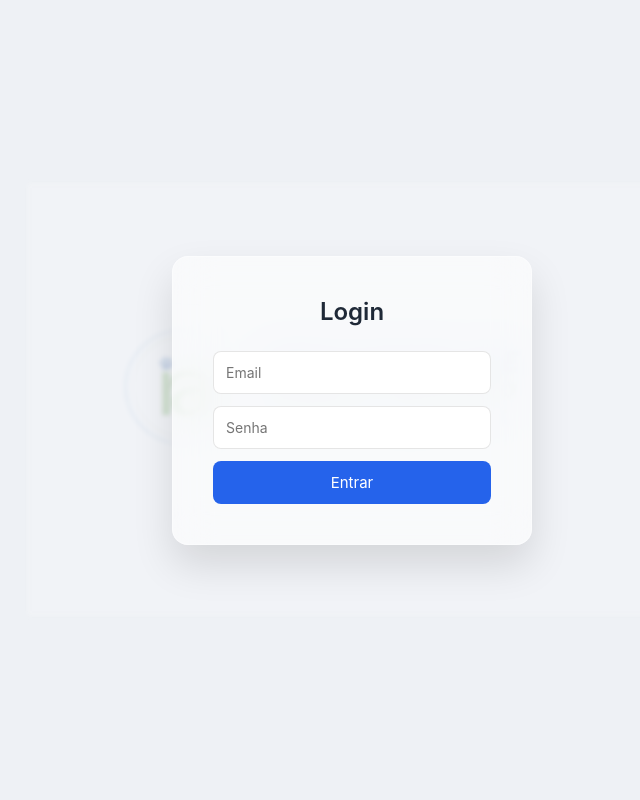
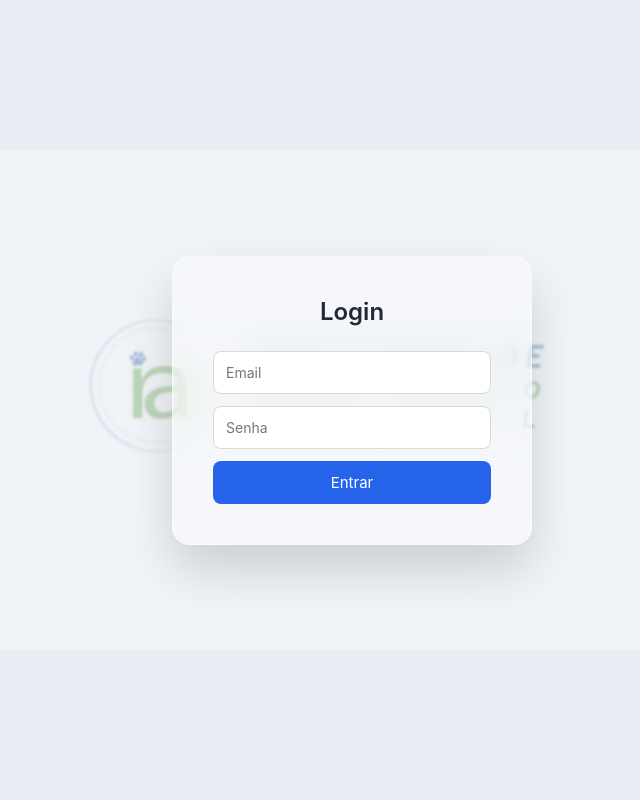
Before and after one commit to Iching1991/Cadastro-Seguro, a Flask app: page /login in a window 1280 px wide. Shown: the whole page, without its empty margins (288-928 px from the left). Run offline with Flask 3, Linux system fonts and the light colour scheme.

Commit message:
Update style.css

```diff
--- a/static/css/style.css
+++ b/static/css/style.css
@@ -6,9 +6,9 @@ font-family:-apple-system,BlinkMacSystemFont,"Segoe UI",Roboto,sans-serif;
 }
 
 
-/* =============================
+/* ================================
 BODY
-============================= */
+================================ */
 
 body{
 
@@ -20,16 +20,16 @@ align-items:center;
 
 justify-content:center;
 
-background:#eef1f5;
+background:#e9edf3;
 
 overflow:hidden;
 
 }
 
 
-/* =============================
-BACKGROUND LOGO
-============================= */
+/* ================================
+LOGO FUNDO
+================================ */
 
 .background{
 
@@ -47,20 +47,20 @@ background-repeat:no-repeat;
 
 background-position:center;
 
-background-size:650px;
+background-size:750px;
 
-opacity:0.20;
+opacity:0.35;
 
-filter:blur(2px);
+filter:blur(1px);
 
 z-index:-1;
 
 }
 
 
-/* =============================
+/* ================================
 WRAPPER
-============================= */
+================================ */
 
 .login-wrapper{
 
@@ -75,9 +75,9 @@ width:100%;
 }
 
 
-/* =============================
-LOGIN CARD
-============================= */
+/* ================================
+LOGIN CARD (GLASS)
+================================ */
 
 .login-card{
 
@@ -85,28 +85,28 @@ width:360px;
 
 padding:40px;
 
-border-radius:16px;
+border-radius:18px;
 
-background:rgba(255,255,255,0.55);
+background:rgba(255,255,255,0.35);
 
-backdrop-filter:blur(20px);
+backdrop-filter:blur(18px);
 
--webkit-backdrop-filter:blur(20px);
+-webkit-backdrop-filter:blur(18px);
 
-border:1px solid rgba(255,255,255,0.4);
+border:1px solid rgba(255,255,255,0.5);
 
-box-shadow:0 20px 40px rgba(0,0,0,0.12);
+box-shadow:0 25px 50px rgba(0,0,0,0.15);
 
 text-align:center;
 
-animation:fadeIn 0.8s ease;
+animation:fadeIn .7s ease;
 
 }
 
 
-/* =============================
+/* ================================
 TITLE
-============================= */
+================================ */
 
 .login-card h2{
 
@@ -119,9 +119,9 @@ color:#1f2937;
 }
 
 
-/* =============================
+/* ================================
 FORM
-============================= */
+================================ */
 
 form{
 
@@ -142,23 +142,11 @@ padding:12px;
 
 border-radius:8px;
 
-border:1px solid rgba(0,0,0,0.1);
+border:1px solid rgba(0,0,0,0.15);
 
 font-size:14px;
 
 background:white;
-
-transition:all .2s ease;
-
-}
-
-input:focus{
-
-outline:none;
-
-border-color:#2563eb;
-
-box-shadow:0 0 0 2px rgba(37,99,235,.15);
 
 }
 
@@ -181,7 +169,7 @@ font-size:15px;
 
 cursor:pointer;
 
-transition:all .25s ease;
+transition:all .2s ease;
 
 }
 
@@ -194,46 +182,15 @@ transform:translateY(-1px);
 }
 
 
-/* =============================
-FLASH
-============================= */
-
-.flash{
-
-margin-top:10px;
-
-font-size:14px;
-
-}
-
-.flash .success{
-
-color:#16a34a;
-
-}
-
-.flash .danger{
-
-color:#dc2626;
-
-}
-
-.flash .warning{
-
-color:#f59e0b;
-
-}
-
-
-/* =============================
+/* ================================
 ANIMATION
-============================= */
+================================ */
 
 @keyframes fadeIn{
 
 from{
 opacity:0;
-transform:translateY(20px);
+transform:translateY(15px);
 }
 
 to{
```
